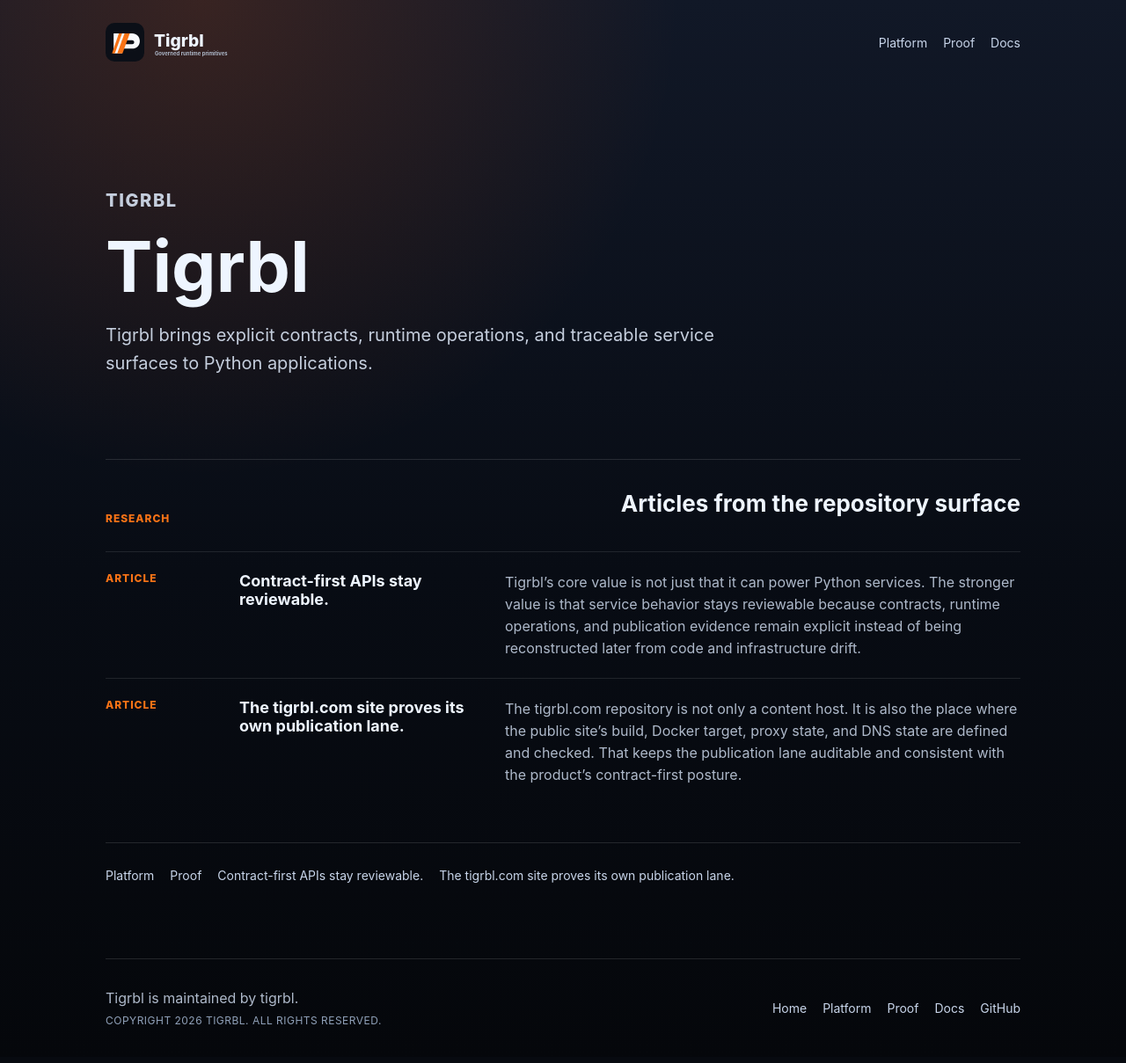
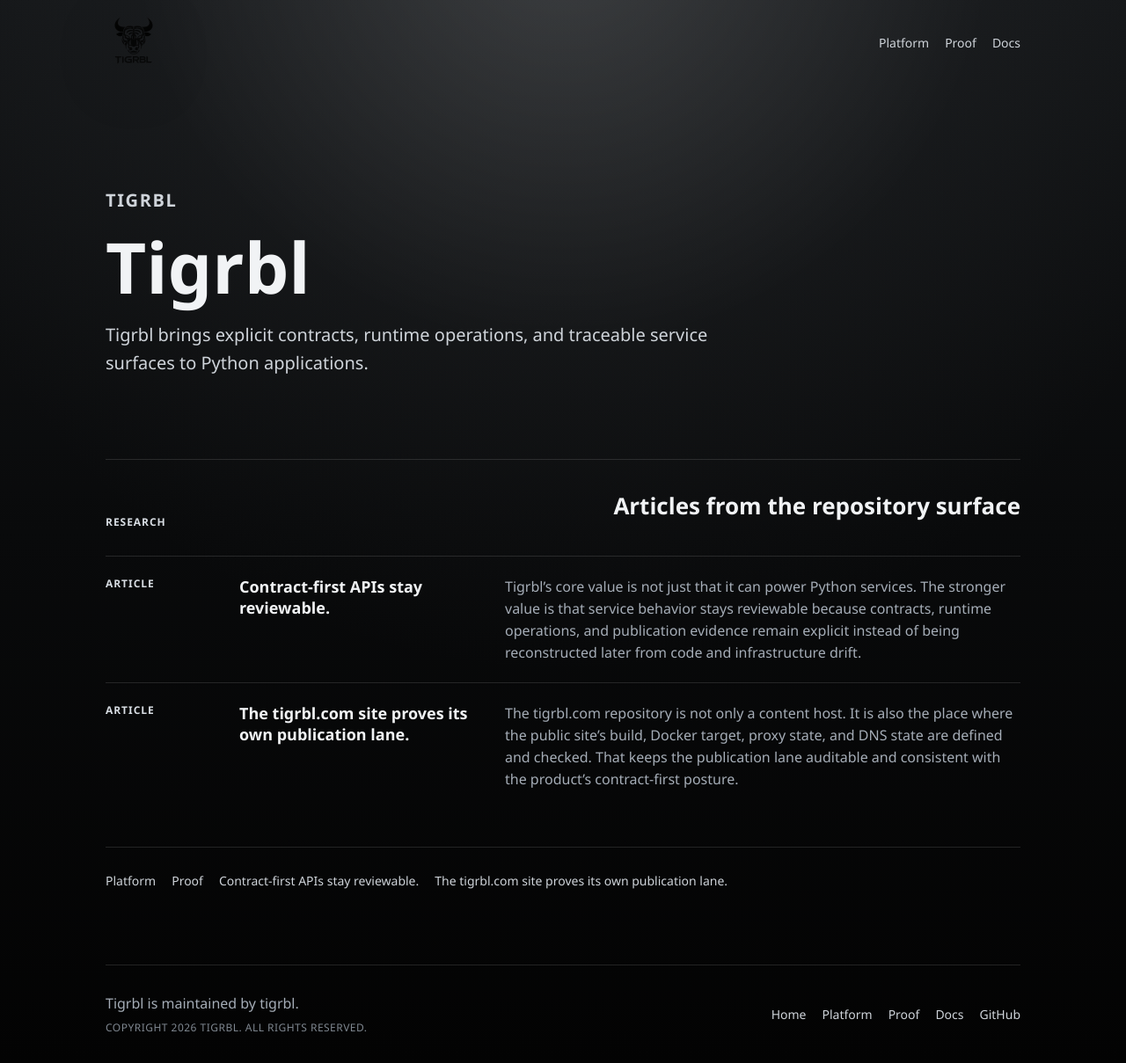
Before and after one commit to tigrbl/tigrbl-com, a React (Vite) app: page / in a window 1280 px wide. Shown: the whole page at 88% size. Built offline with nearby package versions, Linux system fonts and the light colour scheme.

Commit message:
Update branding from canonical tigrbl logo

```diff
--- a/index.html
+++ b/index.html
@@ -5,17 +5,17 @@
     <meta name="viewport" content="width=device-width, initial-scale=1.0" />
     <title>Tigrbl</title>
     <meta name="description" content="Tigrbl makes service contracts, runtime operations, schemas, and delivery evidence visible enough for durable Python systems." />
-    <link rel="icon" type="image/svg+xml" href="/assets/brand/tigrbl/tigrbl-favicon.svg" />
-    <link rel="apple-touch-icon" href="/assets/brand/tigrbl/tigrbl-favicon.svg" />
+    <link rel="icon" type="image/png" href="/assets/brand/tigrbl/tigrbl-logo-mark.png" />
+    <link rel="apple-touch-icon" href="/assets/brand/tigrbl/tigrbl-logo-mark.png" />
     <meta property="og:type" content="website" />
     <meta property="og:site_name" content="Tigrbl" />
     <meta property="og:title" content="Tigrbl" />
     <meta property="og:description" content="Governed API primitives for durable Python services." />
-    <meta property="og:image" content="https://tigrbl.com/assets/brand/tigrbl/tigrbl-brand-lockup.svg" />
+    <meta property="og:image" content="https://tigrbl.com/assets/brand/tigrbl/tigrbl-logo-lockup.png" />
     <meta name="twitter:card" content="summary_large_image" />
     <meta name="twitter:title" content="Tigrbl" />
     <meta name="twitter:description" content="Governed API primitives for durable Python services." />
-    <meta name="twitter:image" content="https://tigrbl.com/assets/brand/tigrbl/tigrbl-brand-lockup.svg" />
+    <meta name="twitter:image" content="https://tigrbl.com/assets/brand/tigrbl/tigrbl-logo-lockup.png" />
   </head>
   <body><div id="root"></div><script type="module" src="/src/main.tsx"></script></body>
 </html>
--- a/src/App.tsx
+++ b/src/App.tsx
@@ -37,7 +37,7 @@ function SiteChrome({ children }: { children: React.ReactNode }) {
     <div className="site-shell">
       <header className="site-header">
         <a className="site-brand" href="/" aria-label={`${siteContent.product.name} home`}>
-          <img src="/assets/brand/tigrbl/tigrbl-brand-lockup.svg" alt={siteContent.product.name} />
+          <img src="/assets/brand/tigrbl/tigrbl-logo-lockup.png" alt={siteContent.product.name} />
         </a>
         <nav aria-label="Primary navigation">
           {siteContent.nav.primary.map((link) => (
--- a/src/styles.css
+++ b/src/styles.css
@@ -1,7 +1,17 @@
 :root {
-  color: #eef5ff;
-  background: #070a10;
-  font-family: Inter, ui-sans-serif, system-ui, -apple-system, BlinkMacSystemFont, "Segoe UI", sans-serif;
+  color: #f1f3f5;
+  background: #060708;
+  font-family: "Aldrich", "Segoe UI", ui-sans-serif, system-ui, -apple-system, BlinkMacSystemFont, sans-serif;
+  --tigrbl-ink: #f1f3f5;
+  --tigrbl-copy: #cfd4da;
+  --tigrbl-muted: #a5adb7;
+  --tigrbl-dim: #7f8790;
+  --tigrbl-accent: #ffffff;
+  --tigrbl-accent-soft: #d8dde3;
+  --tigrbl-border: rgba(255, 255, 255, 0.12);
+  --tigrbl-panel: rgba(255, 255, 255, 0.04);
+  --tigrbl-panel-strong: rgba(255, 255, 255, 0.06);
+  --tigrbl-shadow: rgba(0, 0, 0, 0.46);
 }
 
 * {
@@ -19,8 +29,9 @@ a {
 .site-shell {
   min-height: 100vh;
   background:
-    radial-gradient(circle at 18% 0%, rgba(234, 88, 12, 0.18), transparent 34%),
-    linear-gradient(180deg, #111827 0%, #080c14 54%, #05070b 100%);
+    radial-gradient(circle at 50% -8%, rgba(255, 255, 255, 0.12), transparent 34%),
+    radial-gradient(circle at 50% 0%, rgba(88, 92, 97, 0.2), transparent 56%),
+    linear-gradient(180deg, #141618 0%, #090a0b 50%, #030303 100%);
 }
 
 .site-header,
@@ -47,7 +58,8 @@ footer {
 .site-brand img {
   display: block;
   width: auto;
-  height: 44px;
+  height: 64px;
+  filter: drop-shadow(0 16px 36px var(--tigrbl-shadow));
 }
 
 .site-header nav,
@@ -62,15 +74,16 @@ footer div,
 .site-header nav a,
 footer a,
 .compact-links a {
-  color: #c8d5ea;
+  color: var(--tigrbl-copy);
   font-size: 14px;
   text-decoration: none;
+  transition: color 160ms ease;
 }
 
 .site-header nav a:hover,
 footer a:hover,
 .article-link:hover strong {
-  color: #f97316;
+  color: var(--tigrbl-accent);
 }
 
 main {
@@ -85,7 +98,7 @@ main {
 .eyebrow,
 .article-kicker,
 .article-link span {
-  color: #f97316;
+  color: var(--tigrbl-accent-soft);
   font-size: 12px;
   font-weight: 800;
   letter-spacing: 0.08em;
@@ -110,13 +123,13 @@ p {
 .home-hero p,
 .article-excerpt {
   max-width: 700px;
-  color: #c5cedd;
+  color: var(--tigrbl-copy);
   font-size: 20px;
   line-height: 1.62;
 }
 
 .article-list {
-  border-top: 1px solid rgba(255, 255, 255, 0.12);
+  border-top: 1px solid var(--tigrbl-border);
   padding-top: 34px;
 }
 
@@ -141,7 +154,7 @@ p {
   display: grid;
   grid-template-columns: 130px minmax(180px, 280px) 1fr;
   gap: 22px;
-  border-top: 1px solid rgba(255, 255, 255, 0.1);
+  border-top: 1px solid var(--tigrbl-border);
   padding: 22px 0;
   text-decoration: none;
 }
@@ -153,7 +166,7 @@ p {
 .article-link p {
   grid-column: 3;
   margin: 0;
-  color: #aeb9ca;
+  color: var(--tigrbl-muted);
   line-height: 1.55;
 }
 
@@ -164,7 +177,7 @@ p {
 .article-breadcrumb {
   display: flex;
   gap: 10px;
-  color: #aeb9ca;
+  color: var(--tigrbl-muted);
   font-size: 14px;
   margin-bottom: 42px;
 }
@@ -174,7 +187,7 @@ p {
 }
 
 .article-content {
-  color: #c5cedd;
+  color: var(--tigrbl-copy);
   font-size: 18px;
   line-height: 1.7;
   display: grid;
@@ -193,7 +206,7 @@ p {
 }
 
 .article-section p {
-  color: #c5cedd;
+  color: var(--tigrbl-copy);
   font-size: 18px;
   line-height: 1.7;
 }
@@ -211,8 +224,9 @@ p {
 .proof-card,
 .package-card,
 .article-callout {
-  border: 1px solid rgba(255, 255, 255, 0.12);
-  background: rgba(255, 255, 255, 0.03);
+  border: 1px solid var(--tigrbl-border);
+  background: var(--tigrbl-panel);
+  box-shadow: inset 0 1px 0 rgba(255, 255, 255, 0.03);
   padding: 18px 20px;
 }
 
@@ -228,7 +242,7 @@ p {
 .proof-card span {
   display: inline-flex;
   margin-bottom: 10px;
-  color: #f97316;
+  color: var(--tigrbl-accent-soft);
   font-size: 12px;
   font-weight: 800;
   letter-spacing: 0.08em;
@@ -236,11 +250,11 @@ p {
 }
 
 .package-card code {
-  color: #eef5ff;
+  color: var(--tigrbl-ink);
 }
 
 .compact-links {
-  border-top: 1px solid rgba(255, 255, 255, 0.12);
+  border-top: 1px solid var(--tigrbl-border);
   margin-top: 42px;
   padding-top: 28px;
 }
@@ -251,8 +265,8 @@ footer {
   align-items: center;
   justify-content: space-between;
   gap: 24px;
-  border-top: 1px solid rgba(255, 255, 255, 0.12);
-  color: #aeb9ca;
+  border-top: 1px solid var(--tigrbl-border);
+  color: var(--tigrbl-muted);
 }
 
 footer p {
@@ -265,7 +279,7 @@ footer p {
 }
 
 .footer-copy small {
-  color: #91a2ba;
+  color: var(--tigrbl-dim);
   font-size: 12px;
   letter-spacing: 0.04em;
   text-transform: uppercase;
```
Also changed, not shown: public/assets/brand/tigrbl/tigrbl-logo-lockup.png (added), public/assets/brand/tigrbl/tigrbl-logo-mark.png (added).
